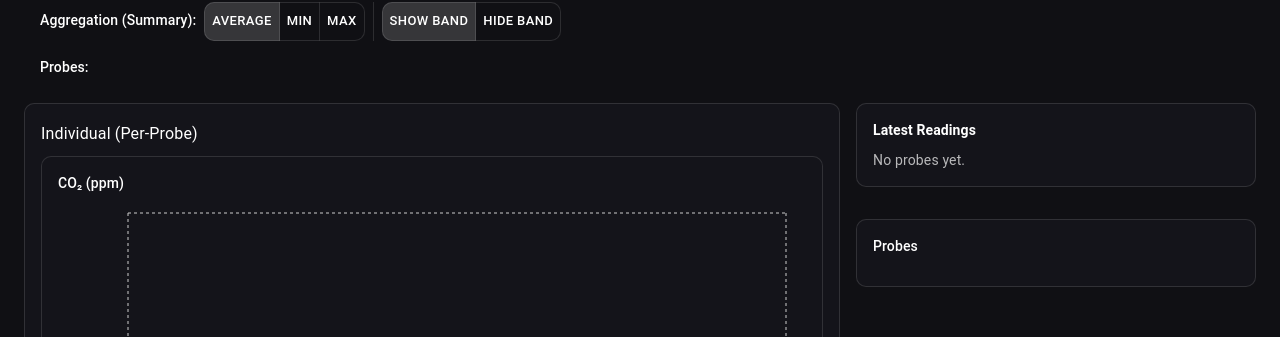
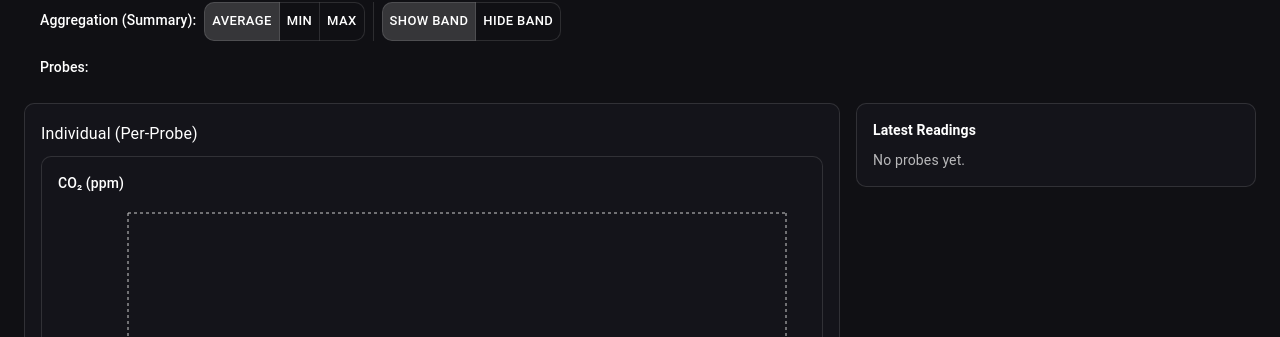
Before and after one commit to Nathan219/probemaster2, a React (Vite) app: page / in a window 1280 px wide. Shown: the part 255-592 px from the top of the page. Built offline with nearby package versions, Linux system fonts and the light colour scheme.

Commit message:
move probe panels to command center

```diff
--- a/src/App.tsx
+++ b/src/App.tsx
@@ -4,7 +4,7 @@ import Header from './components/Header';
 import Filters from './components/Filters';
 import IndividualCharts from './components/IndividualCharts';
 import SummaryCharts from './components/SummaryCharts';
-import { ProbesPanel, UnassignProbesPanel, LatestReadings } from './components/Lists';
+import { LatestReadings } from './components/Lists';
 import CommandCenter, { AreaData } from './components/CommandCenter';
 import SerialLog from './components/SerialLog';
 import { makeTheme } from './theme';
@@ -824,31 +824,7 @@ function App() {
               </Grid>
 
               <Grid item xs={12} md={4}>
-                <Grid container spacing={2}>
-                  <Grid item xs={12}>
-                    <LatestReadings samples={filteredSamples} probes={allProbes} locations={dashboardLocations} />
-                  </Grid>
-                  <Grid item xs={12}>
-                    <UnassignProbesPanel
-                      probes={allProbes}
-                      locations={dashboardLocations}
-                      setProbes={setProbes}
-                      sendCommand={sendCommand}
-                      connected={!!port}
-                    />
-                  </Grid>
-                  <Grid item xs={12}>
-                    <ProbesPanel
-                      probes={allProbes}
-                      locations={dashboardLocations}
-                      setProbes={setProbes}
-                      setLocations={setLocations}
-                      areas={areas}
-                      sendCommand={sendCommand}
-                      connected={!!port}
-                    />
-                  </Grid>
-                </Grid>
+                <LatestReadings samples={filteredSamples} probes={allProbes} locations={dashboardLocations} />
               </Grid>
             </Grid>
 
@@ -867,6 +843,11 @@ function App() {
             areas={commandCenterAreas}
             setAreas={setCommandCenterAreas}
             sendCommand={sendCommand}
+            probes={allProbes}
+            locations={dashboardLocations}
+            setProbes={setProbes}
+            setLocations={setLocations}
+            areasList={areas}
           />
         )}
       </Container>
--- a/src/components/CommandCenter.tsx
+++ b/src/components/CommandCenter.tsx
@@ -18,6 +18,8 @@ import {
 import ExpandMoreIcon from '@mui/icons-material/ExpandMore';
 import { ThresholdInfo, StatInfo } from '../utils/commandParsing';
 import SerialLog from './SerialLog';
+import { ProbesPanel, UnassignProbesPanel } from './Lists';
+import { Probe, Location } from '../utils/types';
 
 export type AreaData = {
   area: string;
@@ -45,9 +47,14 @@ interface CommandCenterProps {
   areas: Map<string, AreaData>;
   setAreas: React.Dispatch<React.SetStateAction<Map<string, AreaData>>>;
   sendCommand: (cmd: string) => Promise<void>;
+  probes: Record<string, Probe>;
+  locations: Record<string, Location>;
+  setProbes: React.Dispatch<React.SetStateAction<Record<string, Probe>>>;
+  setLocations: React.Dispatch<React.SetStateAction<Record<string, Location>>>;
+  areasList: Set<string>;
 }
 
-export default function CommandCenter({ port, baud, connected, serialLog, onCommandResponseRef, onCommandLogRef, areas, setAreas, sendCommand }: CommandCenterProps) {
+export default function CommandCenter({ port, baud, connected, serialLog, onCommandResponseRef, onCommandLogRef, areas, setAreas, sendCommand, probes, locations, setProbes, setLocations, areasList }: CommandCenterProps) {
   const [commandInput, setCommandInput] = useState('');
   const [commandLog, setCommandLog] = useState<string[]>([]);
   const [loading, setLoading] = useState(false);
@@ -103,10 +110,27 @@ export default function CommandCenter({ port, baud, connected, serialLog, onComm
     <Container maxWidth="xl" sx={{ py: 2 }}>
       <Grid container spacing={2}>
         <Grid item xs={12} md={4}>
-          <Paper sx={{ p: 2 }} variant="outlined">
-            <Typography variant="h6" sx={{ mb: 2 }}>
-              Command Interface
-            </Typography>
+          <Stack spacing={2}>
+            <UnassignProbesPanel
+              probes={probes}
+              locations={locations}
+              setProbes={setProbes}
+              sendCommand={sendCommand}
+              connected={connected}
+            />
+            <ProbesPanel
+              probes={probes}
+              locations={locations}
+              setProbes={setProbes}
+              setLocations={setLocations}
+              areas={areasList}
+              sendCommand={sendCommand}
+              connected={connected}
+            />
+            <Paper sx={{ p: 2 }} variant="outlined">
+              <Typography variant="h6" sx={{ mb: 2 }}>
+                Command Interface
+              </Typography>
             {!connected && (
               <Alert severity="warning" sx={{ mb: 2 }}>
                 Not connected. Connect serial port to use commands.
@@ -173,6 +197,7 @@ export default function CommandCenter({ port, baud, connected, serialLog, onComm
               </Paper>
             </Box>
           </Paper>
+          </Stack>
         </Grid>
 
         <Grid item xs={12} md={8}>
```
